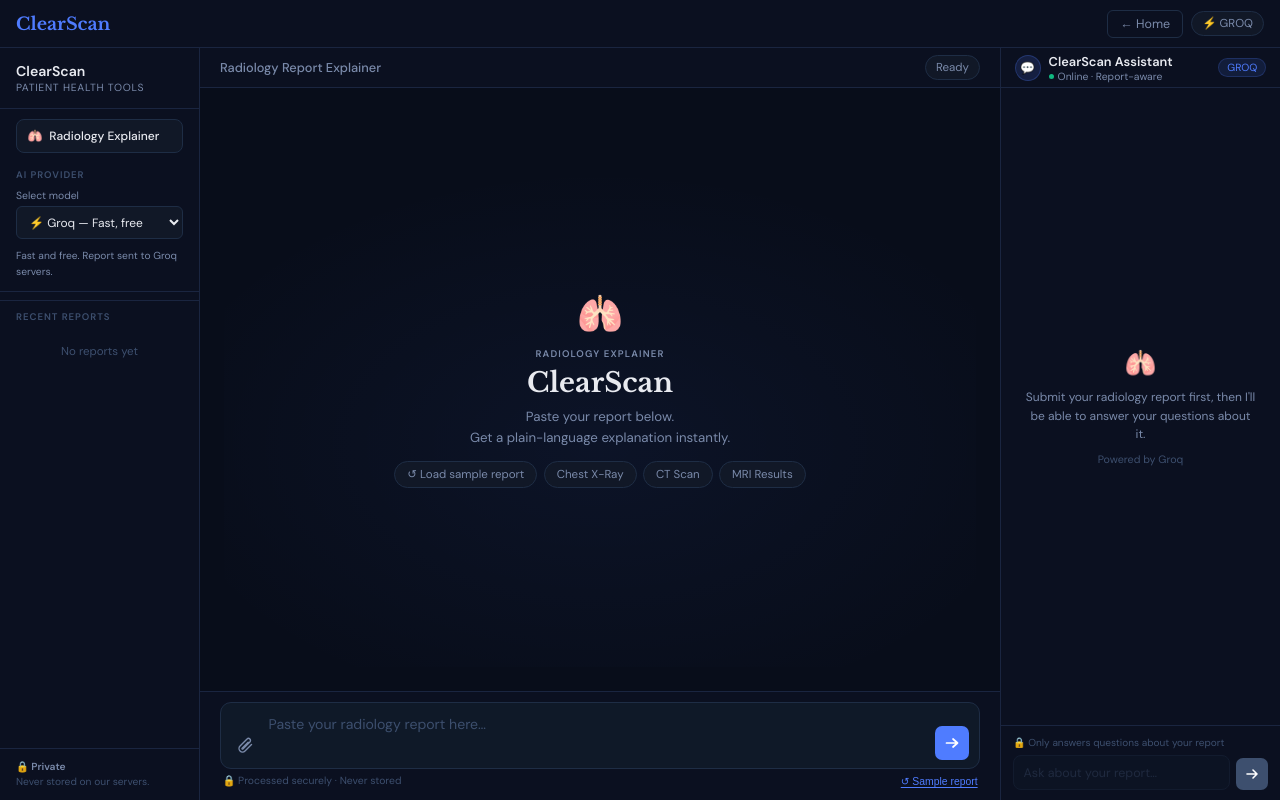
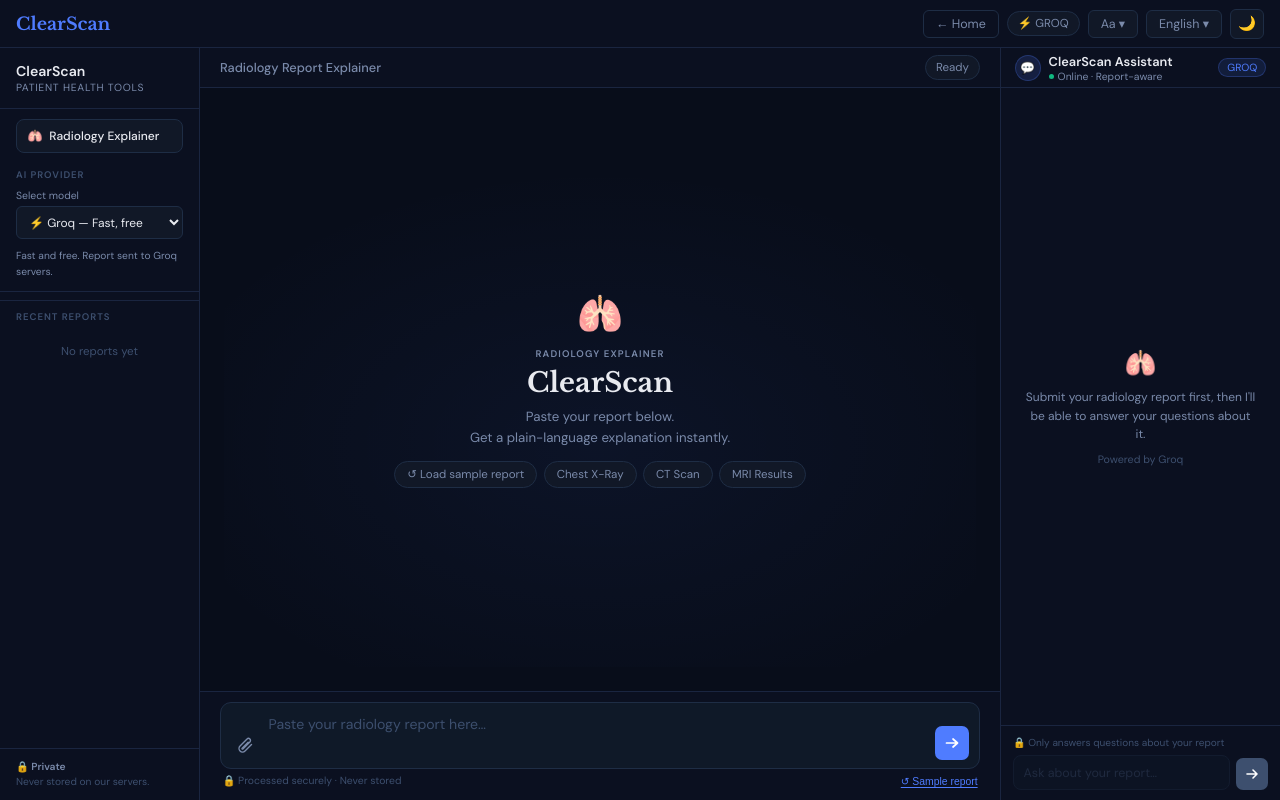
Before and after one commit to navdeepj123/radiology-explainer-ai, a Flask app: page /analyze in a window 1280 px wide. Run offline with Flask 3, Linux system fonts and the light colour scheme.

Commit message:
Added change language and change text size option.

````diff
--- a/backend/app.py
+++ b/backend/app.py
@@ -78,7 +78,27 @@ RULES:
 10. Do not use ``` code blocks.
 11. Always suggest discussing medical decisions with a doctor.
 12. IMPORTANT: The detected terms listed above are CONFIRMED findings — never say they are absent or normal.
+13. {language_instruction}
 """
+
+
+def get_language_instruction(language):
+    """
+    Language ke hisaab se AI ko instruction deta hai.
+    Hinglish ek special casual style hai, baaki normal languages hain.
+    """
+    if not language or language.lower() == "english":
+        return "Respond in English."
+
+    if language.lower() == "hinglish":
+        return (
+            "Respond in Hinglish — a casual mix of Hindi and English, "
+            "the way young Indians speak. Example style: 'Aapka heart normal se "
+            "thoda bada hai, but tension lene ki zaroorat nahi hai.' Keep it "
+            "friendly and easy to understand."
+        )
+
+    return f"Respond ONLY in {language} language. Translate all medical explanations into {language}."
 
 
 def clean_ai_reply(reply):
@@ -160,6 +180,7 @@ def analyze():
     question     = request.form.get("question", "").strip()
     provider     = request.form.get("provider", "groq").strip()
     ollama_model = request.form.get("ollama_model", "llama3.2:1b").strip()
+    language     = request.form.get("language", "English").strip()
     uploaded     = request.files.get("report_file")
 
     # File upload support (PDF + plain text fallback)
@@ -186,11 +207,18 @@ def analyze():
     session["report_text"]  = report_text
     session["provider"]     = provider
     session["ollama_model"] = ollama_model
+    session["language"]     = language
 
     try:
-        results = generate_explanation(report_text, provider, question, ollama_model=ollama_model)
+        results = generate_explanation(
+            report_text, provider, question,
+            ollama_model=ollama_model, language=language
+        )
     except TypeError:
-        results = generate_explanation(report_text, provider)
+        try:
+            results = generate_explanation(report_text, provider, question, ollama_model=ollama_model)
+        except TypeError:
+            results = generate_explanation(report_text, provider)
 
     if isinstance(results, dict):
         session["detected_terms"] = results.get("detected_terms", [])
@@ -219,7 +247,7 @@ def analyze():
     )
 
 
-# ── ANALYZE AJAX (single-page UI, now with PDF support) ────────────────────────
+# ── ANALYZE AJAX (single-page UI, now with PDF + language support) ─────────────
 
 @app.route("/analyze_ajax", methods=["POST"])
 def analyze_ajax():
@@ -232,6 +260,7 @@ def analyze_ajax():
     report_text  = request.form.get("report_text", "").strip()
     provider     = request.form.get("provider", "groq").strip()
     ollama_model = request.form.get("ollama_model", "llama3.2:1b").strip()
+    language     = request.form.get("language", "English").strip()
     uploaded     = request.files.get("report_file")
 
     # File upload support (PDF + plain text fallback)
@@ -255,11 +284,18 @@ def analyze_ajax():
     session["report_text"]  = report_text
     session["provider"]     = provider
     session["ollama_model"] = ollama_model
+    session["language"]     = language
 
     try:
-        results = generate_explanation(report_text, provider, "", ollama_model=ollama_model)
+        results = generate_explanation(
+            report_text, provider, "",
+            ollama_model=ollama_model, language=language
+        )
     except TypeError:
-        results = generate_explanation(report_text, provider)
+        try:
+            results = generate_explanation(report_text, provider, "", ollama_model=ollama_model)
+        except TypeError:
+            results = generate_explanation(report_text, provider)
 
     if isinstance(results, dict):
         session["detected_terms"] = results.get("detected_terms", [])
@@ -292,6 +328,7 @@ def chat():
 
     data           = request.get_json(silent=True) or {}
     user_msg       = data.get("message", "").strip()
+    language       = data.get("language", session.get("language", "English"))
     provider       = session.get("provider", "groq")
     ollama_model   = session.get("ollama_model", "llama3.2:1b")
     report         = session.get("report_text", "")
@@ -334,9 +371,12 @@ def chat():
     else:
         detected_terms_section = ""
 
+    language_instruction = get_language_instruction(language)
+
     system = CHATBOT_SYSTEM.format(
         report=report,
-        detected_terms_section=detected_terms_section
+        detected_terms_section=detected_terms_section,
+        language_instruction=language_instruction
     )
 
     full_prompt = system + "\n\nPatient question: " + user_msg
--- /dev/null
+++ b/frontend/static/controls.js
@@ -0,0 +1,131 @@
+// ═══ ClearScan Shared Controls: Font Size + Language ═══
+(function () {
+
+  var style = document.createElement("style");
+  style.textContent = `
+    .ctrl-wrap{position:relative;display:inline-block}
+    .ctrl-btn{display:inline-flex;align-items:center;gap:5px;padding:5px 12px;border:1px solid var(--border2,#1e2d45);border-radius:6px;font-size:.78rem;color:var(--muted,#7a8aaa);background:var(--card,#111827);cursor:pointer;font-family:inherit;transition:border-color .15s,color .15s}
+    .ctrl-btn:hover{border-color:#2a3f66;color:var(--text,#e8eaf0)}
+    .ctrl-dropdown{position:absolute;top:38px;right:0;min-width:150px;max-height:320px;overflow-y:auto;background:var(--card,#111827);border:1px solid var(--border2,#1e2d45);border-radius:10px;box-shadow:0 8px 28px rgba(0,0,0,.45);display:none;flex-direction:column;padding:.4rem;z-index:400}
+    .ctrl-dropdown.open{display:flex}
+    .ctrl-item{padding:.5rem .65rem;border-radius:6px;font-size:.8rem;color:var(--text,#e8eaf0);cursor:pointer;transition:background .15s}
+    .ctrl-item:hover{background:var(--card2,#141e30)}
+    .ctrl-item.active{color:var(--blue,#4f7cff);font-weight:600}
+    .ctrl-section{font-size:.62rem;font-weight:700;letter-spacing:.08em;text-transform:uppercase;color:var(--dim,#3d4f6e);padding:.5rem .65rem .25rem}
+    html[data-fontsize="s"]{font-size:87.5%}
+    html[data-fontsize="m"]{font-size:100%}
+    html[data-fontsize="l"]{font-size:112.5%}
+    html[data-fontsize="xl"]{font-size:125%}
+    html[data-fontsize="xxl"]{font-size:140%}
+  `;
+  document.head.appendChild(style);
+
+  var LANGUAGES = {
+    "English": "en", "Hinglish": "hinglish",
+    "__section_indian": "Indian Languages",
+    "Hindi": "hi", "Bengali": "bn", "Telugu": "te", "Marathi": "mr",
+    "Tamil": "ta", "Urdu": "ur", "Gujarati": "gu", "Kannada": "kn",
+    "Malayalam": "ml", "Punjabi": "pa",
+    "__section_intl": "International",
+    "French": "fr", "Spanish": "es", "Arabic": "ar", "Chinese": "zh",
+    "German": "de", "Portuguese": "pt", "Russian": "ru", "Japanese": "ja"
+  };
+  var FONT_SIZES = ["S", "M", "L", "XL", "XXL"];
+
+  function injectControls(targetSelector) {
+    var target = document.querySelector(targetSelector);
+    if (!target) return;
+
+    var fontWrap = document.createElement("div");
+    fontWrap.className = "ctrl-wrap";
+    fontWrap.innerHTML =
+      '<button class="ctrl-btn" id="fontBtn">Aa ▾</button>' +
+      '<div class="ctrl-dropdown" id="fontDropdown">' +
+      FONT_SIZES.map(function (s) {
+        return '<div class="ctrl-item" data-size="' + s.toLowerCase() + '">' + s + '</div>';
+      }).join("") + '</div>';
+
+    var langWrap = document.createElement("div");
+    langWrap.className = "ctrl-wrap";
+    var langItemsHtml = "";
+    Object.keys(LANGUAGES).forEach(function (key) {
+      if (key.indexOf("__section") === 0) {
+        langItemsHtml += '<div class="ctrl-section">' + LANGUAGES[key] + '</div>';
+      } else {
+        langItemsHtml += '<div class="ctrl-item" data-lang="' + LANGUAGES[key] + '" data-langname="' + key + '">' + key + '</div>';
+      }
+    });
+    langWrap.innerHTML =
+      '<button class="ctrl-btn" id="langBtn">English ▾</button>' +
+      '<div class="ctrl-dropdown" id="langDropdown">' + langItemsHtml + '</div>';
+
+    target.appendChild(fontWrap);
+    target.appendChild(langWrap);
+
+    document.getElementById("fontBtn").onclick = function (e) {
+      e.stopPropagation();
+      document.getElementById("langDropdown").classList.remove("open");
+      document.getElementById("fontDropdown").classList.toggle("open");
+    };
+    document.getElementById("langBtn").onclick = function (e) {
+      e.stopPropagation();
+      document.getElementById("fontDropdown").classList.remove("open");
+      document.getElementById("langDropdown").classList.toggle("open");
+    };
+    document.addEventListener("click", function () {
+      document.getElementById("fontDropdown").classList.remove("open");
+      document.getElementById("langDropdown").classList.remove("open");
+    });
+
+    document.querySelectorAll("#fontDropdown .ctrl-item").forEach(function (el) {
+      el.onclick = function () { setFontSize(this.dataset.size); };
+    });
+    document.querySelectorAll("#langDropdown .ctrl-item[data-lang]").forEach(function (el) {
+      el.onclick = function () { setLanguage(this.dataset.lang, this.dataset.langname); };
+    });
+
+    applySavedFontSize();
+    applySavedLanguage();
+  }
+
+  function setFontSize(size) {
+    document.documentElement.setAttribute("data-fontsize", size);
+    try { localStorage.setItem("clearscan-fontsize", size); } catch (e) {}
+    document.querySelectorAll("#fontDropdown .ctrl-item").forEach(function (el) {
+      el.classList.toggle("active", el.dataset.size === size);
+    });
+  }
+  function applySavedFontSize() {
+    var saved = "m";
+    try { saved = localStorage.getItem("clearscan-fontsize") || "m"; } catch (e) {}
+    setFontSize(saved);
+  }
+  function setLanguage(code, name) {
+    try {
+      localStorage.setItem("clearscan-lang", code);
+      localStorage.setItem("clearscan-lang-name", name);
+    } catch (e) {}
+    document.getElementById("langBtn").textContent = name + " ▾";
+    document.querySelectorAll("#langDropdown .ctrl-item[data-lang]").forEach(function (el) {
+      el.classList.toggle("active", el.dataset.lang === code);
+    });
+  }
+  function applySavedLanguage() {
+    var code = "en", name = "English";
+    try {
+      code = localStorage.getItem("clearscan-lang") || "en";
+      name = localStorage.getItem("clearscan-lang-name") || "English";
+    } catch (e) {}
+    setLanguage(code, name);
+  }
+
+  window.ClearScanControls = {
+    getLanguage: function () {
+      try { return localStorage.getItem("clearscan-lang") || "en"; } catch (e) { return "en"; }
+    },
+    getLanguageName: function () {
+      try { return localStorage.getItem("clearscan-lang-name") || "English"; } catch (e) { return "English"; }
+    },
+    init: injectControls
+  };
+})();
--- a/frontend/templates/Analyze.html
+++ b/frontend/templates/Analyze.html
@@ -8,6 +8,8 @@
 <link href="https://fonts.googleapis.com/css2?family=Libre+Baskerville:wght@400;700&family=DM+Sans:wght@300;400;500;600&display=swap" rel="stylesheet" media="print" onload="this.media='all'">
 <style>
 *,*::before,*::after{box-sizing:border-box;margin:0;padding:0}
+
+/* ───── DARK THEME (default) ───── */
 :root{
   --bg:#080d1a; --bg2:#0b1020;
   --card:#111827; --card2:#141e30;
@@ -15,17 +17,51 @@
   --blue:#4f7cff; --blue-dk:#3a63e8;
   --text:#e8eaf0; --muted:#7a8aaa; --dim:#3d4f6e;
   --input-bg:#0f1928;
+  --hover-border:#2a3f66;
+  --actions-bg:rgba(0,0,0,.12);
+  --err-bg:rgba(220,38,38,.1);
+  --err-border:rgba(220,38,38,.25);
+  --err-text:#f87171;
+  --link-hover:#7aa0ff;
+  --blue-soft:rgba(79,124,255,.15);
+  --blue-soft-2:rgba(79,124,255,.12);
+  --blue-soft-b:rgba(79,124,255,.25);
+  --glow:rgba(79,124,255,.06);
 }
+
+/* ───── LIGHT THEME ───── */
+html[data-theme="light"]{
+  --bg:#f4f6fb; --bg2:#ffffff;
+  --card:#ffffff; --card2:#f1f5f9;
+  --border:#e2e8f0; --border2:#d4dbe6;
+  --blue:#2563eb; --blue-dk:#1d4ed8;
+  --text:#0f172a; --muted:#5b6b85; --dim:#94a3b8;
+  --input-bg:#f8fafc;
+  --hover-border:#94a3b8;
+  --actions-bg:rgba(0,0,0,.03);
+  --err-bg:rgba(220,38,38,.06);
+  --err-border:rgba(220,38,38,.2);
+  --err-text:#b91c1c;
+  --link-hover:#1d4ed8;
+  --blue-soft:rgba(37,99,235,.1);
+  --blue-soft-2:rgba(37,99,235,.08);
+  --blue-soft-b:rgba(37,99,235,.2);
+  --glow:rgba(37,99,235,.04);
+}
+
 html,body{height:100%;overflow:hidden}
-body{font-family:'DM Sans',sans-serif;background:var(--bg);color:var(--text);-webkit-font-smoothing:antialiased;display:flex;flex-direction:column}
+body{font-family:'DM Sans',sans-serif;background:var(--bg);color:var(--text);-webkit-font-smoothing:antialiased;display:flex;flex-direction:column;transition:background .2s ease,color .2s ease}
 
 /* TOP BAR */
 .topbar{height:48px;flex-shrink:0;display:flex;align-items:center;justify-content:space-between;padding:0 1rem;background:var(--bg2);border-bottom:1px solid var(--border)}
 .topbar-logo{font-family:'Libre Baskerville',serif;font-weight:700;font-size:1.1rem;color:var(--blue);text-decoration:none}
 .topbar-r{display:flex;align-items:center;gap:.5rem}
 .tbtn{display:inline-flex;align-items:center;padding:5px 12px;border:1px solid var(--border2);border-radius:6px;font-size:.78rem;color:var(--muted);background:transparent;cursor:pointer;text-decoration:none;transition:border-color .15s,color .15s}
-.tbtn:hover{border-color:#2a3f66;color:var(--text)}
+.tbtn:hover{border-color:var(--hover-border);color:var(--text)}
 .tpill{font-size:.72rem;padding:4px 10px;border:1px solid var(--border2);border-radius:100px;color:var(--muted);background:var(--card)}
+
+/* THEME TOGGLE */
+.theme-btn{width:34px;height:30px;justify-content:center;padding:0;font-size:.9rem;line-height:1;background:var(--card)}
 
 /* LAYOUT */
 .app{display:flex;flex:1;overflow:hidden}
@@ -57,7 +93,7 @@ body{font-family:'DM Sans',sans-serif;background:var(--bg);color:var(--text);-we
 .sh-item{padding:.5rem .65rem;border-radius:7px;margin-bottom:.3rem;border:1px solid transparent;transition:background .15s,border-color .15s;cursor:pointer}
 .sh-item:hover{background:var(--card2);border-color:var(--border2)}
 .sh-top{display:flex;align-items:center;justify-content:space-between;margin-bottom:.2rem}
-.sh-prov{font-size:.6rem;font-weight:700;padding:1px 6px;border-radius:100px;background:rgba(79,124,255,.15);color:var(--blue)}
+.sh-prov{font-size:.6rem;font-weight:700;padding:1px 6px;border-radius:100px;background:var(--blue-soft);color:var(--blue)}
 .sh-time{font-size:.6rem;color:var(--dim)}
 .sh-preview{font-size:.7rem;color:var(--muted);line-height:1.45;display:-webkit-box;-webkit-line-clamp:2;-webkit-box-orient:vertical;overflow:hidden}
 .sh-risk{font-size:.62rem;margin-top:.2rem}
@@ -74,7 +110,7 @@ body{font-family:'DM Sans',sans-serif;background:var(--bg);color:var(--text);-we
 .msgs::-webkit-scrollbar-thumb{background:var(--border);border-radius:2px}
 
 /* EMPTY STATE */
-.empty{flex:1;display:flex;flex-direction:column;align-items:center;justify-content:center;text-align:center;gap:.4rem;background:radial-gradient(ellipse 60% 50% at 50% 60%,rgba(79,124,255,.06),transparent)}
+.empty{flex:1;display:flex;flex-direction:column;align-items:center;justify-content:center;text-align:center;gap:.4rem;background:radial-gradient(ellipse 60% 50% at 50% 60%,var(--glow),transparent)}
 .e-icon{font-size:2.2rem;margin-bottom:.2rem;animation:pulse 2.5s ease-in-out infinite}
 @keyframes pulse{0%,100%{transform:scale(1)}50%{transform:scale(1.07)}}
 .e-eyebrow{font-size:.6rem;font-weight:700;letter-spacing:.12em;text-transform:uppercase;color:var(--muted)}
@@ -115,7 +151,7 @@ body{font-family:'DM Sans',sans-serif;background:var(--bg);color:var(--text);-we
 .ti{display:flex;gap:.6rem;align-items:flex-start;padding:.3rem .45rem;background:var(--card2);border-radius:5px}
 .ti-name{font-size:.77rem;font-weight:600;color:var(--blue);min-width:100px;flex-shrink:0}
 .ti-def{font-size:.77rem;color:var(--muted);line-height:1.5}
-.bot-actions{display:flex;gap:.4rem;padding:.5rem 1rem;border-top:1px solid var(--border2);background:rgba(0,0,0,.12)}
+.bot-actions{display:flex;gap:.4rem;padding:.5rem 1rem;border-top:1px solid var(--border2);background:var(--actions-bg)}
 .ba-btn{font-size:.69rem;color:var(--muted);background:transparent;border:1px solid var(--border);padding:3px 9px;border-radius:5px;cursor:pointer;text-decoration:none;transition:color .15s,border-color .15s}
 .ba-btn:hover{color:var(--text);border-color:var(--border2)}
 .typing-row{display:flex;gap:.5rem;align-items:center;padding:.2rem 0}
@@ -125,7 +161,7 @@ body{font-family:'DM Sans',sans-serif;background:var(--bg);color:var(--text);-we
 
 /* BOTTOM INPUT */
 .input-area{flex-shrink:0;border-top:1px solid var(--border);background:var(--bg2);padding:.65rem 1.25rem .8rem}
-.err-bar{margin-bottom:.5rem;padding:.5rem .8rem;background:rgba(220,38,38,.1);border:1px solid rgba(220,38,38,.25);border-radius:7px;font-size:.78rem;color:#f87171}
+.err-bar{margin-bottom:.5rem;padding:.5rem .8rem;background:var(--err-bg);border:1px solid var(--err-border);border-radius:7px;font-size:.78rem;color:var(--err-text)}
 .input-box{display:flex;flex-wrap:wrap;align-items:flex-end;gap:.45rem;background:var(--input-bg);border:1px solid var(--border2);border-radius:11px;padding:.5rem .65rem;transition:border-color .2s}
 .input-box:focus-within{border-color:var(--blue)}
 .ic-btn{width:30px;height:30px;flex-shrink:0;display:flex;align-items:center;justify-content:center;background:transparent;border:none;cursor:pointer;color:var(--muted);border-radius:6px;transition:background .15s,color .15s}
@@ -141,7 +177,7 @@ body{font-family:'DM Sans',sans-serif;background:var(--bg);color:var(--text);-we
 .meta-r{display:flex;align-items:center;gap:.5rem}
 .file-tag{font-size:.65rem;color:var(--blue)}
 .sample-btn{font-size:.65rem;color:var(--blue);background:none;border:none;cursor:pointer;text-decoration:underline;text-underline-offset:2px}
-.sample-btn:hover{color:#7aa0ff}
+.sample-btn:hover{color:var(--link-hover)}
 #fileInput{display:none}
 
 /* ATTACHMENT CARD - inside the input box */
@@ -150,7 +186,7 @@ body{font-family:'DM Sans',sans-serif;background:var(--bg);color:var(--text);-we
 .att-name{font-size:.72rem;font-weight:600;color:var(--text);line-height:1.3;word-break:break-all;margin-bottom:.5rem;max-height:2.6rem;overflow:hidden}
 .att-badge{display:inline-block;padding:.12rem .4rem;background:var(--input-bg);border:1px solid var(--border2);border-radius:4px;font-size:.6rem;font-weight:600;letter-spacing:.03em;color:var(--muted)}
 .att-x{position:absolute;top:-7px;right:-7px;width:19px;height:19px;display:flex;align-items:center;justify-content:center;background:var(--bg2);border:1px solid var(--border2);border-radius:50%;color:var(--muted);font-size:.8rem;line-height:1;cursor:pointer;padding:0}
-.att-x:hover{color:#f87171;border-color:#f87171}
+.att-x:hover{color:var(--err-text);border-color:var(--err-text)}
 
 /* ATTACHMENT CARD - inside the sent chat bubble */
 .bub-att{display:inline-block;width:118px;padding:.55rem .6rem .45rem;background:var(--card);border:1px solid var(--border2);border-radius:9px}
@@ -196,11 +232,11 @@ body{font-family:'DM Sans',sans-serif;background:var(--bg);color:var(--text);-we
 .chat-sidebar.hidden{width:0;border-left:none;overflow:hidden}
 .cs-topbar{height:40px;flex-shrink:0;display:flex;align-items:center;justify-content:space-between;padding:0 .85rem;border-bottom:1px solid var(--border);background:var(--bg2)}
 .cs-title-wrap{display:flex;align-items:center;gap:.5rem}
-.cs-avatar{width:26px;height:26px;border-radius:50%;background:rgba(79,124,255,.15);border:1px solid rgba(79,124,255,.25);display:flex;align-items:center;justify-content:center;font-size:.75rem;flex-shrink:0}
+.cs-avatar{width:26px;height:26px;border-radius:50%;background:var(--blue-soft);border:1px solid var(--blue-soft-b);display:flex;align-items:center;justify-content:center;font-size:.75rem;flex-shrink:0}
 .cs-name{font-size:.8rem;font-weight:600;color:var(--text)}
 .cs-status{display:flex;align-items:center;gap:4px;font-size:.65rem;color:var(--muted)}
 .cs-dot{width:5px;height:5px;border-radius:50%;background:#10B981}
-.cs-provider-tag{font-size:.65rem;padding:2px 8px;background:rgba(79,124,255,.12);border:1px solid rgba(79,124,255,.2);border-radius:100px;color:var(--blue)}
+.cs-provider-tag{font-size:.65rem;padding:2px 8px;background:var(--blue-soft-2);border:1px solid var(--blue-soft-b);border-radius:100px;color:var(--blue)}
 .cs-msgs{flex:1;overflow-y:auto;padding:.75rem;display:flex;flex-direction:column;gap:.5rem;scrollbar-width:thin;scrollbar-color:var(--border) transparent}
 .cs-msgs::-webkit-scrollbar{width:3px}
 .cs-msgs::-webkit-scrollbar-thumb{background:var(--border)}
@@ -212,7 +248,7 @@ body{font-family:'DM Sans',sans-serif;background:var(--bg);color:var(--text);-we
 .cs-bubble{padding:.55rem .7rem;font-size:.78rem;line-height:1.6;word-break:break-word;max-width:100%}
 .cs-bubble.bot{background:var(--card);border:1px solid var(--border2);border-radius:3px 10px 10px 10px;color:var(--text)}
 .cs-bubble.user{background:var(--blue);color:#fff;border-radius:10px 10px 3px 10px;align-self:flex-end}
-.cs-bubble.error{background:rgba(220,38,38,.1);border:1px solid rgba(220,38,38,.25);color:#f87171;border-radius:8px}
+.cs-bubble.error{background:var(--err-bg);border:1px solid var(--err-border);color:var(--err-text);border-radius:8px}
 .cs-who{font-size:.63rem;color:var(--dim);padding:0 .1rem;margin-top:1px}
 .cs-suggestions{display:flex;flex-direction:column;gap:.3rem;margin-top:.35rem}
 .cs-sug{padding:.4rem .6rem;background:var(--card2);border:1px solid var(--border2);border-radius:6px;font-size:.73rem;color:var(--muted);cursor:pointer;transition:border-color .15s,color .15s}
@@ -236,6 +272,7 @@ body{font-family:'DM Sans',sans-serif;background:var(--bg);color:var(--text);-we
 @media(max-width:900px){.settings-sidebar{display:none}}
 @media(max-width:700px){.chat-sidebar{display:none}}
 </style>
+<script src="{{ url_for('static', filename='controls.js') }}"></script>
 </head>
 <body>
 
@@ -244,6 +281,10 @@ body{font-family:'DM Sans',sans-serif;background:var(--bg);color:var(--text);-we
   <div class="topbar-r">
     <a href="/" class="tbtn">← Home</a>
     <span class="tpill" id="provTag">⚡ GROQ</span>
+    <div id="ctrlSlot" style="display:flex;gap:.5rem;align-items:center;"></div>
+    <button class="tbtn theme-btn" onclick="toggleTheme()" title="Toggle dark / light mode">
+      <span id="themeIcon">🌙</span>
+    </button>
   </div>
 </div>
 
@@ -396,6 +437,27 @@ body{font-family:'DM Sans',sans-serif;background:var(--bg);color:var(--text);-we
 
 <script>
 // ─────────────────────────────────────────
+// THEME (dark / light)
+// ─────────────────────────────────────────
+function applyTheme(t) {
+  document.documentElement.setAttribute('data-theme', t);
+  var icon = document.getElementById('themeIcon');
+  if (icon) icon.textContent = (t === 'light') ? '☀️' : '🌙';
+  try { localStorage.setItem('clearscan-theme', t); } catch (e) {}
+}
+function toggleTheme() {
+  var cur = document.documentElement.getAttribute('data-theme') || 'dark';
+  applyTheme(cur === 'dark' ? 'light' : 'dark');
+}
+(function initTheme() {
+  var saved = 'dark';
+  try { saved = localStorage.getItem('clearscan-theme') || 'dark'; } catch (e) {}
+  applyTheme(saved);
+})();
+
+ClearScanControls.init("#ctrlSlot");
+
+// ─────────────────────────────────────────
 // STATE
 // ─────────────────────────────────────────
 var provider    = 'groq';
@@ -465,10 +527,8 @@ function onProviderChange(val) {
   document.getElementById('csChatTag').textContent    = d.shortTag;
   document.getElementById('csNoticeProv').textContent = d.name;
 
-  // show/hide ollama model selector
   document.getElementById('sbOllamaWrap').style.display = (val === 'ollama') ? 'block' : 'none';
 
-  // show/hide right chat sidebar
   var sidebar = document.getElementById('chatSidebar');
   if (val === 'ollama') {
     sidebar.classList.add('hidden');
@@ -550,6 +610,7 @@ function runAnalysis(text, file) {
   if (file) fd.append('report_file', file);
   fd.append('provider', provider);
   if (provider === 'ollama') fd.append('ollama_model', ollamaModel);
+  fd.append('language', ClearScanControls.getLanguageName());
   fetch('/analyze_ajax', { method: 'POST', body: fd })
     .then(function(res) { return res.json(); })
     .then(function(data) {
@@ -586,7 +647,6 @@ function onRegenerate(btn) {
   var row = btn.closest('.msg-row');
   if (!row) return;
 
-  // drop the old answer (and anything after it)
   while (row.nextSibling) row.parentNode.removeChild(row.nextSibling);
 
   resetChatPanel();
@@ -672,7 +732,6 @@ function activateChatbot() {
     return;
   }
 
-  // Cloud providers: right sidebar
   var notice = document.getElementById('csNotice');
   if (notice) notice.remove();
   var wrap = document.createElement('div');
@@ -727,7 +786,7 @@ function onOcSend() {
   fetch('/chat', {
     method: 'POST',
     headers: { 'Content-Type': 'application/json' },
-    body: JSON.stringify({ message: msg })
+    body: JSON.stringify({ message: msg, language: ClearScanControls.getLanguageName() })
   })
     .then(function(res){ return res.json(); })
     .then(function(data){
@@ -896,7 +955,7 @@ function onCsSend() {
   fetch('/chat', {
     method: 'POST',
     headers: { 'Content-Type': 'application/json' },
-    body: JSON.stringify({ message: msg })
+    body: JSON.stringify({ message: msg, language: ClearScanControls.getLanguageName() })
   })
     .then(function(res){ return res.json(); })
     .then(function(data){
````
Also changed, not shown: backend/services/rag_service.py (+33 -3 lines), frontend/templates/home.html (+72 -15 lines).
